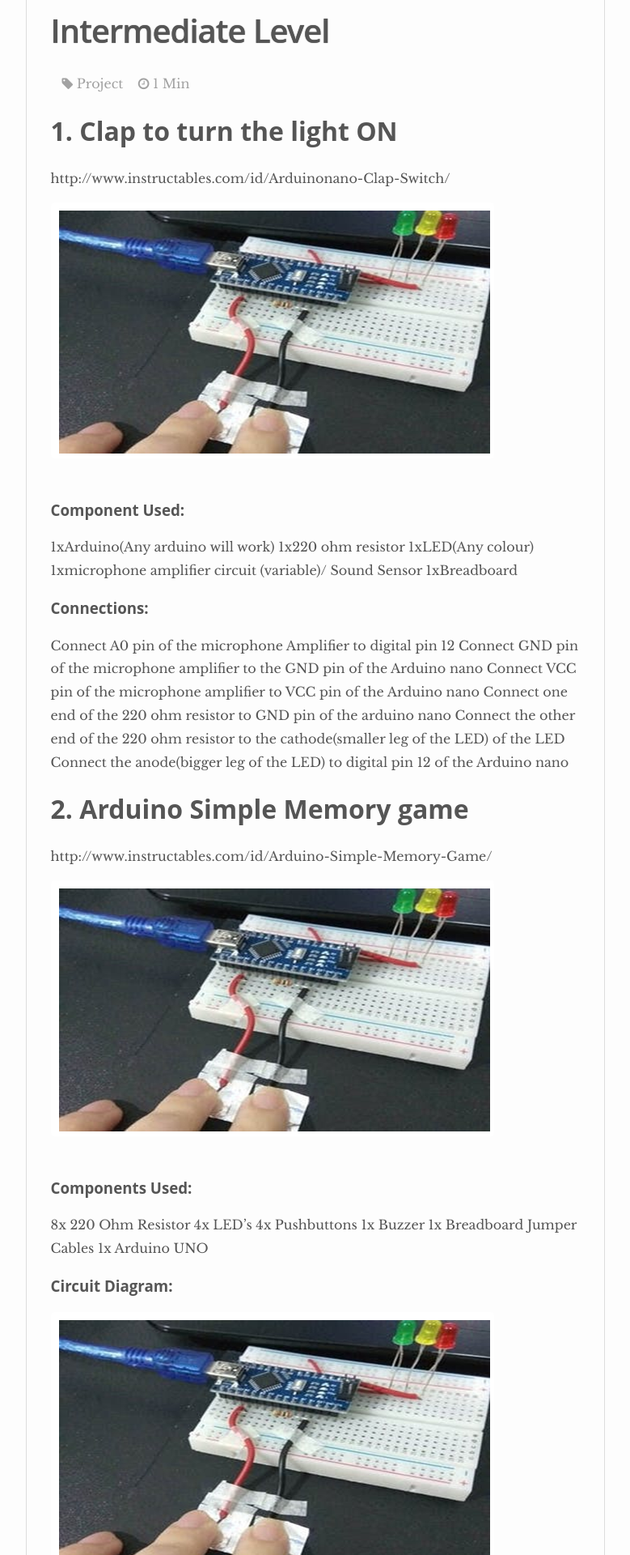
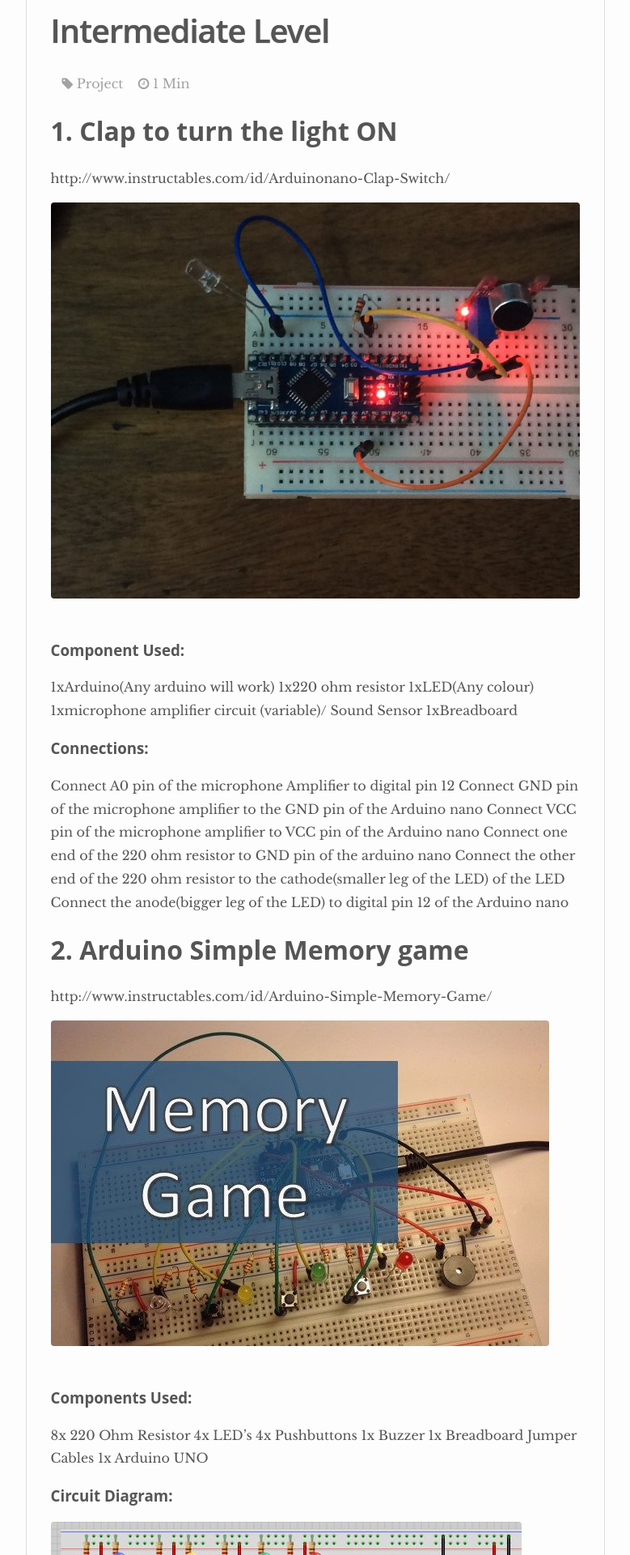
Before and after one commit to yugn27/atel, a Jekyll site: the page built from _posts/2015-02-02-Intermediate-Level.markdown, in a window 1280 px wide. Shown: the part 337-2257 px from the top of the page at 81% size, without its empty margins (250-1029 px from the left). Built offline with Jekyll 4.4.1, drawn with Linux system fonts in a browser that asks for light colours; nearby versions of some CDN libraries; comment, search, counter and statistics services are not loaded.

Commit message:
Update 2015-02-02-Intermediate-Level.markdown

```diff
--- a/_posts/2015-02-02-Intermediate-Level.markdown
+++ b/_posts/2015-02-02-Intermediate-Level.markdown
@@ -12,7 +12,7 @@ categories: project
 
 http://www.instructables.com/id/Arduinonano-Clap-Switch/
 
-![]({{site.baseurl}}/images/Project/NANO/nano1.png)
+![]({{site.baseurl}}/images/Tinkering/Intermediate%20Level/1.jpg)
 
 
 ### Component Used:
@@ -37,7 +37,7 @@ Connect the anode(bigger leg of the LED) to digital pin 12 of the Arduino nano
 
 http://www.instructables.com/id/Arduino-Simple-Memory-Game/
 
-![]({{site.baseurl}}/images/Project/NANO/nano1.png)
+![]({{site.baseurl}}/images/Tinkering/Intermediate%20Level/2.jpg)
 
 
 ### Components Used:
@@ -51,14 +51,13 @@ Jumper Cables
 
 ### Circuit Diagram:
 
-![]({{site.baseurl}}/images/Project/NANO/nano1.png)
-
+![]({{site.baseurl}}/images/Tinkering/Intermediate%20Level/3.jpg)
 
 
 # 3. Arduino  Nano LCD Stop watch
 https://www.hackster.io/TechWithZan/arduino-nano-lcd-stopwatch-without-potentiometer-7a2854
 
-![]({{site.baseurl}}/images/Project/NANO/nano1.png)
+![]({{site.baseurl}}/images/Tinkering/Intermediate%20Level/4.jpg)
 
 
 ### Materials Used:
@@ -76,7 +75,7 @@ Jumper Wires
 # 4. Portable USB Charger
 https://www.build-electronic-circuits.com/portable-usb-charger-circuit/
 
-![]({{site.baseurl}}/images/Project/NANO/nano1.png)
+![]({{site.baseurl}}/images/Tinkering/Intermediate%20Level/5.jpg)
 
 
 ### Components Used:
@@ -91,7 +90,7 @@ https://www.build-electronic-circuits.com/portable-usb-charger-circuit/
 
 ### Circuit Diagram
 
-![]({{site.baseurl}}/images/Project/NANO/nano1.png)
+![]({{site.baseurl}}/images/Tinkering/Intermediate%20Level/6.jpg)
 
 
 
@@ -101,7 +100,7 @@ https://www.build-electronic-circuits.com/portable-usb-charger-circuit/
 # 5. Electronic Mosquito Repellent Circuit
 https://circuitdigest.com/electronic-circuits/mosquito-repellent-circuit
 
-![]({{site.baseurl}}/images/Project/NANO/nano1.png)
+![]({{site.baseurl}}/images/Tinkering/Intermediate%20Level/7.jpg)
 
 
 
@@ -115,7 +114,7 @@ Breadboard and connecting wires
 
 ### Circuit Diagram
 
-![]({{site.baseurl}}/images/Project/NANO/nano1.png)
+![]({{site.baseurl}}/images/Tinkering/Intermediate%20Level/8.jpg)
 
 
 
@@ -136,7 +135,7 @@ LED (Optional)
 
 ### Circuit Diagram
 
-![]({{site.baseurl}}/images/Project/NANO/nano1.png)
+![]({{site.baseurl}}/images/Tinkering/Intermediate%20Level/9.jpg)
 
 
 
@@ -147,7 +146,7 @@ LED (Optional)
 # 7. Make your own Calculator
 https://circuitdigest.com/microcontroller-projects/arduino-calculator-using-4x4-keypad
 
-![]({{site.baseurl}}/images/Project/NANO/nano1.png)
+![]({{site.baseurl}}/images/Tinkering/Intermediate%20Level/10.jpg)
 
 
 ### Materials Required:
@@ -159,4 +158,4 @@ Breadboard and Connecting wires
 
 ### Circuit Diagram:
 
-![]({{site.baseurl}}/images/Project/NANO/nano1.png)
+![]({{site.baseurl}}/images/Tinkering/Intermediate%20Level/11.jpg)
```
